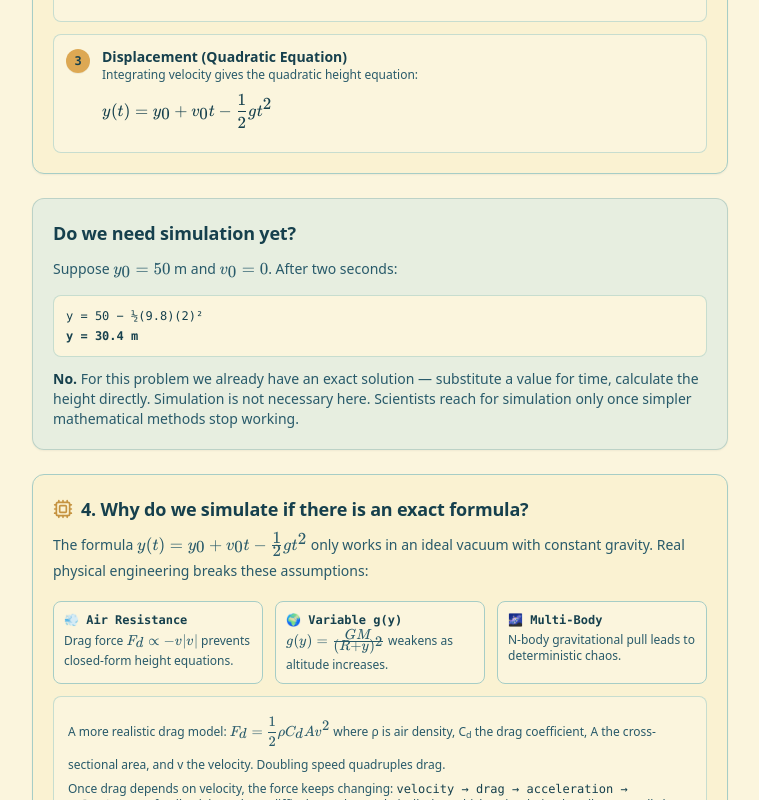
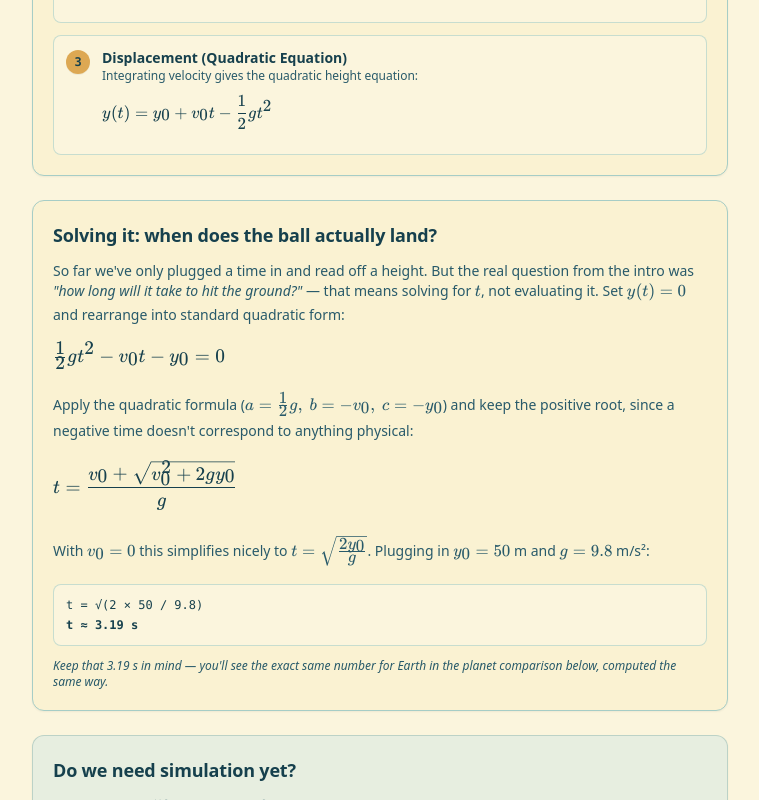
Before and after one commit to 0DF19950/simulation, a React (Vite) app: page / in a window 1280 px wide. Shown: the part 2000-2800 px from the top of the page, without its empty margins (0-759 px from the left). Built offline with nearby package versions, Linux system fonts and the light colour scheme.

Commit message:
fixing the position

```diff
--- a/package.json
+++ b/package.json
@@ -3,11 +3,14 @@
   "private": true,
   "version": "0.1.0",
   "type": "module",
+  "homepage": "https://REPLACE-WITH-YOUR-USERNAME.github.io/REPLACE-WITH-YOUR-REPO-NAME",
   "scripts": {
     "dev": "vite --port=3000 --host=0.0.0.0",
     "build": "vite build",
     "preview": "vite preview",
-    "lint": "tsc --noEmit"
+    "lint": "tsc --noEmit",
+    "predeploy": "npm run build",
+    "deploy": "gh-pages -d dist"
   },
   "dependencies": {
     "@tailwindcss/vite": "^4.1.14",
@@ -22,6 +25,7 @@
   "devDependencies": {
     "@types/node": "^22.14.0",
     "autoprefixer": "^10.4.21",
+    "gh-pages": "^6.1.1",
     "tailwindcss": "^4.1.14",
     "typescript": "~5.8.2",
     "vite": "^6.2.3"
--- a/src/components/FallingBallLesson.tsx
+++ b/src/components/FallingBallLesson.tsx
@@ -125,7 +125,7 @@ export const FallingBallLesson: React.FC<FallingBallLessonProps> = ({ onLoadInto
             </div>
           </div>
 
-          <div className="lg:col-span-5">
+          <div className="lg:col-span-5 lg:mt-16">
             <FallingInstrumentWidget />
           </div>
         </div>
@@ -247,6 +247,31 @@ export const FallingBallLesson: React.FC<FallingBallLessonProps> = ({ onLoadInto
               </div>
             </div>
 
+            {/* Solving the equation for time — the missing "how it gets solved" piece */}
+            <div className="bg-cream-card border border-sage rounded-xl p-5 space-y-3 shadow-xs">
+              <h3 className="font-sans font-semibold text-lg text-deepteal">
+                Solving it: when does the ball actually land?
+              </h3>
+              <p className="text-sm text-deepteal-soft">
+                So far we've only plugged a time in and read off a height. But the real question from the intro was <em>"how long will it take to hit the ground?"</em> — that means solving for <MathFormula latex="t" />, not evaluating it. Set <MathFormula latex="y(t) = 0" /> and rearrange into standard quadratic form:
+              </p>
+              <MathFormula latex="\tfrac{1}{2} g t^2 - v_0 t - y_0 = 0" block />
+              <p className="text-sm text-deepteal-soft">
+                Apply the quadratic formula (<MathFormula latex="a=\tfrac{1}{2}g,\ b=-v_0,\ c=-y_0" />) and keep the positive root, since a negative time doesn't correspond to anything physical:
+              </p>
+              <MathFormula latex="t = \frac{v_0 + \sqrt{v_0^2 + 2 g y_0}}{g}" block />
+              <p className="text-sm text-deepteal-soft">
+                With <MathFormula latex="v_0 = 0" /> this simplifies nicely to <MathFormula latex="t = \sqrt{\tfrac{2 y_0}{g}}" />. Plugging in <MathFormula latex="y_0 = 50" /> m and <MathFormula latex="g = 9.8" /> m/s²:
+              </p>
+              <div className="bg-cream p-3 rounded-lg border border-sage/60 font-mono text-xs text-deepteal space-y-1">
+                <div>t = √(2 × 50 / 9.8)</div>
+                <div className="font-bold">t ≈ 3.19 s</div>
+              </div>
+              <p className="text-xs text-deepteal-soft italic">
+                Keep that 3.19 s in mind — you'll see the exact same number for Earth in the planet comparison below, computed the same way.
+              </p>
+            </div>
+
             {/* Worked example + explicit "not needed yet" callout */}
             <div className="bg-sage-light/50 border border-sage-dark/40 rounded-xl p-5 space-y-3 shadow-xs">
               <h3 className="font-sans font-semibold text-lg text-deepteal">
@@ -325,6 +350,34 @@ export const FallingBallLesson: React.FC<FallingBallLessonProps> = ({ onLoadInto
                 ))}
               </ol>
               <p className="text-xs text-deepteal-soft italic">The motion emerges naturally from these small steps — no closed-form equation required.</p>
+            </div>
+
+            {/* From equations to code — the explicit bridge that was missing */}
+            <div className="bg-deepteal text-cream rounded-xl p-5 space-y-3 shadow-xs">
+              <h3 className="font-sans font-semibold text-lg flex items-center gap-2">
+                <span>From equations to code</span>
+              </h3>
+              <p className="text-sm text-sage-light font-sans">
+                Here's that exact 5-step loop, written as real Python — line for line, the same code the interactive lab below actually runs:
+              </p>
+              <pre className="bg-deepteal-dark border border-sage/30 rounded-lg p-4 text-xs font-mono text-cream overflow-x-auto leading-relaxed">
+{`def acceleration(y, v):
+    g = 9.8
+    return -g
+
+y, v, t = 50.0, 0.0, 0.0
+dt = 0.02
+
+while y > 0:
+    a = acceleration(y, v)   # 1. calculate acceleration
+    v += a * dt              # 2. update velocity
+    y += v * dt              # 3. update position
+    t += dt                  # 4. advance time
+                              # 5. repeat — that's what "while" does`}
+              </pre>
+              <p className="text-xs text-sage-light font-sans">
+                No quadratic formula anywhere in this code — it never needed one. It just repeats four tiny updates until <span className="font-mono">y</span> reaches the ground, and the correct trajectory falls out of that repetition. That's the whole idea of simulation: trade one hard equation for many easy steps.
+              </p>
             </div>
 
             {/* Real-world applications */}
--- a/src/components/PhilomathLabLogo.tsx
+++ b/src/components/PhilomathLabLogo.tsx
@@ -43,7 +43,7 @@ export const PhilomathLabLogo: React.FC<PhilomathLabLogoProps> = ({
       } ${dimensions.space} ${className}`}
     >
       {/* PhilomathLab Geometric Owl Logo SVG */}
-      <img src={`${import.meta.env.BASE_URL}logo1.png`} width={dimensions.iconWidth} height={dimensions.iconHeight} alt="Philomathlab logo" className="shrink-0" />
+      <img src="/logo1.png" width={dimensions.iconWidth} height={dimensions.iconHeight} alt="Philomathlab logo" className="shrink-0" />
 
       {!iconOnly && (
         <div className="flex flex-col">
--- a/vite.config.ts
+++ b/vite.config.ts
@@ -3,9 +3,12 @@ import react from '@vitejs/plugin-react';
 import path from 'path';
 import {defineConfig} from 'vite';
 
-export default defineConfig(({command}) => {
+export default defineConfig(() => {
   return {
-    base: command === 'build' ? '/simulation/' : '/',
+    // IMPORTANT for GitHub Pages: this must match your repo name exactly,
+    // e.g. if your repo is github.com/yourname/falling-lesson, this should
+    // be '/falling-lesson/'. Wrong value here = blank page with 404s in console.
+    base: '/REPLACE-WITH-YOUR-REPO-NAME/',
     plugins: [react(), tailwindcss()],
     resolve: {
       alias: {
```
Also changed, not shown: 1 other file (tests, documents, lock files or other folders).
